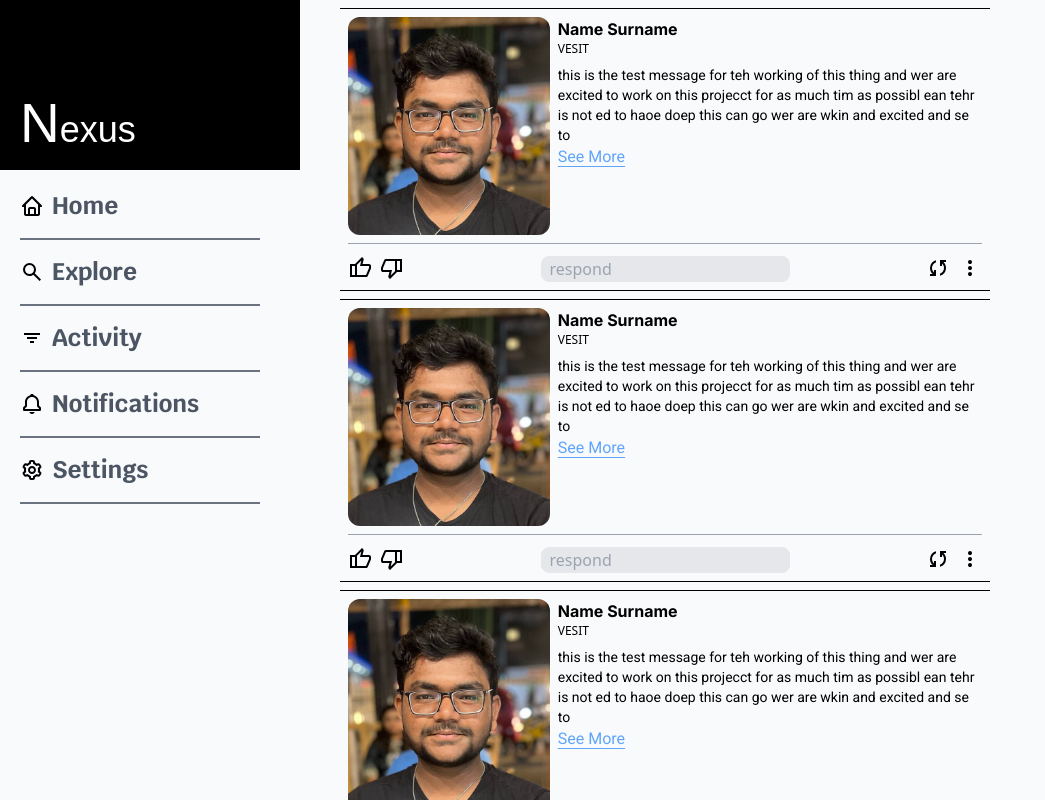
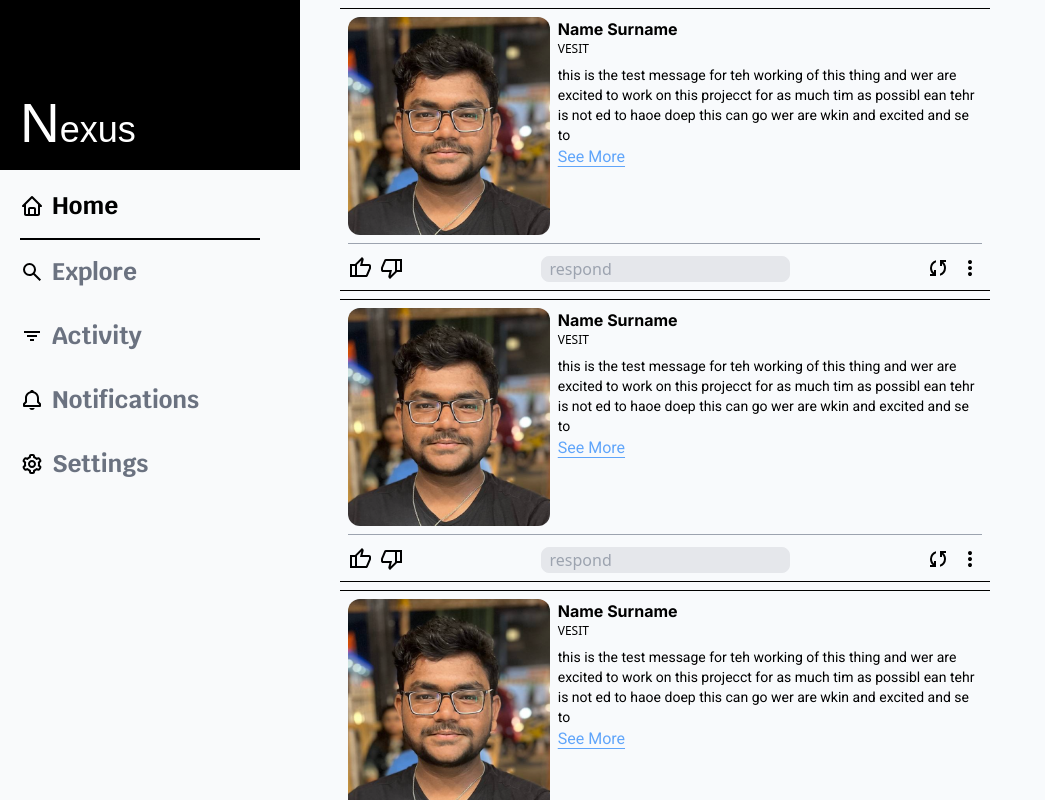
Before and after one commit to pankajrampawar/Nexus, a Next.js app in the folder client/: page /home in a window 1280 px wide. Shown: the whole page, without its empty margins (0-1045 px from the left). Built offline with nearby package versions, Linux system fonts and the light colour scheme; a web font is replaced by a local one.

Commit message:
sidebar completed with proper styling and routing

```diff
--- /dev/null
+++ b/client/app/Activity/page.js
@@ -0,0 +1,7 @@
+export default function Activity() {
+    return (
+        <div>
+            Activity page is under construction
+        </div>
+    )
+}
--- /dev/null
+++ b/client/app/Explore/page.js
@@ -0,0 +1,7 @@
+export default function Explore() {
+    return (
+        <div>
+            Explore page is under construction
+        </div>
+    )
+}
--- /dev/null
+++ b/client/app/Notification/page.js
@@ -0,0 +1,7 @@
+export default function Notifications() {
+    return (
+        <div>
+            Notifications page is under construction
+        </div>
+    )
+}
--- /dev/null
+++ b/client/app/Settings/page.js
@@ -0,0 +1,7 @@
+export default function Settings() {
+    return (
+        <div>
+            settings page is under construction
+        </div>
+    )
+}
--- a/client/app/home/layout.js
+++ b/client/app/home/layout.js
@@ -11,7 +11,7 @@ export default function RootLayout({ children }) {
                         <nav className="md:hidden">
                             <NavBar/>
                         </nav>
-                        <nav className="min-w-[300px] max-w-[500px]">
+                        <nav className="min-w-[300px] max-w-[500px] h-full">
                             <Sidebar/>
                         </nav>
                     </header>
--- a/client/app/lib/navLinks.js
+++ b/client/app/lib/navLinks.js
@@ -11,17 +11,17 @@ export const navLinks = [
     },
     {
         name: "Activity",
-        link: "Avtivity",
+        link: "Activity",
         img: "/filter.svg",
     },
     {
         name: "Notifications",
-        link: "Notifications",
+        link: "Notification",
         img: "/bell.svg",
     },
     {
         name: "Settings",
-        link: "settings",
+        link: "Settings",
         img: "/settings.svg"
     }
 ]
--- a/client/app/ui/Sidebar.js
+++ b/client/app/ui/Sidebar.js
@@ -1,20 +1,29 @@
 'use client'
 import { keania, krub } from '../fonts'
 import { navLinks } from '../lib/navLinks'
+import clsx from 'clsx'
+import { usePathname } from 'next/navigation'
 
 
 import Link from 'next/link'
 
 export default function Sidebar() {
 
+    const pathname = usePathname();
+    console.log(pathname)
+
     const SidebarItems = () => {
         return (
-            <div className={`text-gray-600 gap-4 flex flex-col ${krub.className}`}>
+            <div className={`text-gray-500 gap-4 flex flex-col ${krub.className}`}>
                 {
                     navLinks.map((element) => {
                         return (
-                            <Link href={element.link}>
-                                <div className='flex gap-2 items-center border-b-2 border-gray-500 pb-4'>
+                            <Link href={element.link} key={element.name}>
+                                <div className={clsx('flex gap-2 items-center pb-4',
+                                    {
+                                        'text-black border-b-2 border-black' : pathname === "/" + element.link
+                                    }
+                                )}>
                                     <div><img src={element.img} alt={element.name}/></div>
                                     <h1 className='text-2xl font-medium'>{element.name}</h1>
                                 </div>
@@ -27,7 +36,7 @@ export default function Sidebar() {
     }
 
     return (
-        <div className='bg-gray-50'>
+        <div className='bg-gray-50 h-full'>
             <div className='text-4xl text-white bg-black h-[170px] flex items-end p-5'>
                 <div className={`${keania.className}`}>
                     <span className='text-[55px]'>N</span>
```
